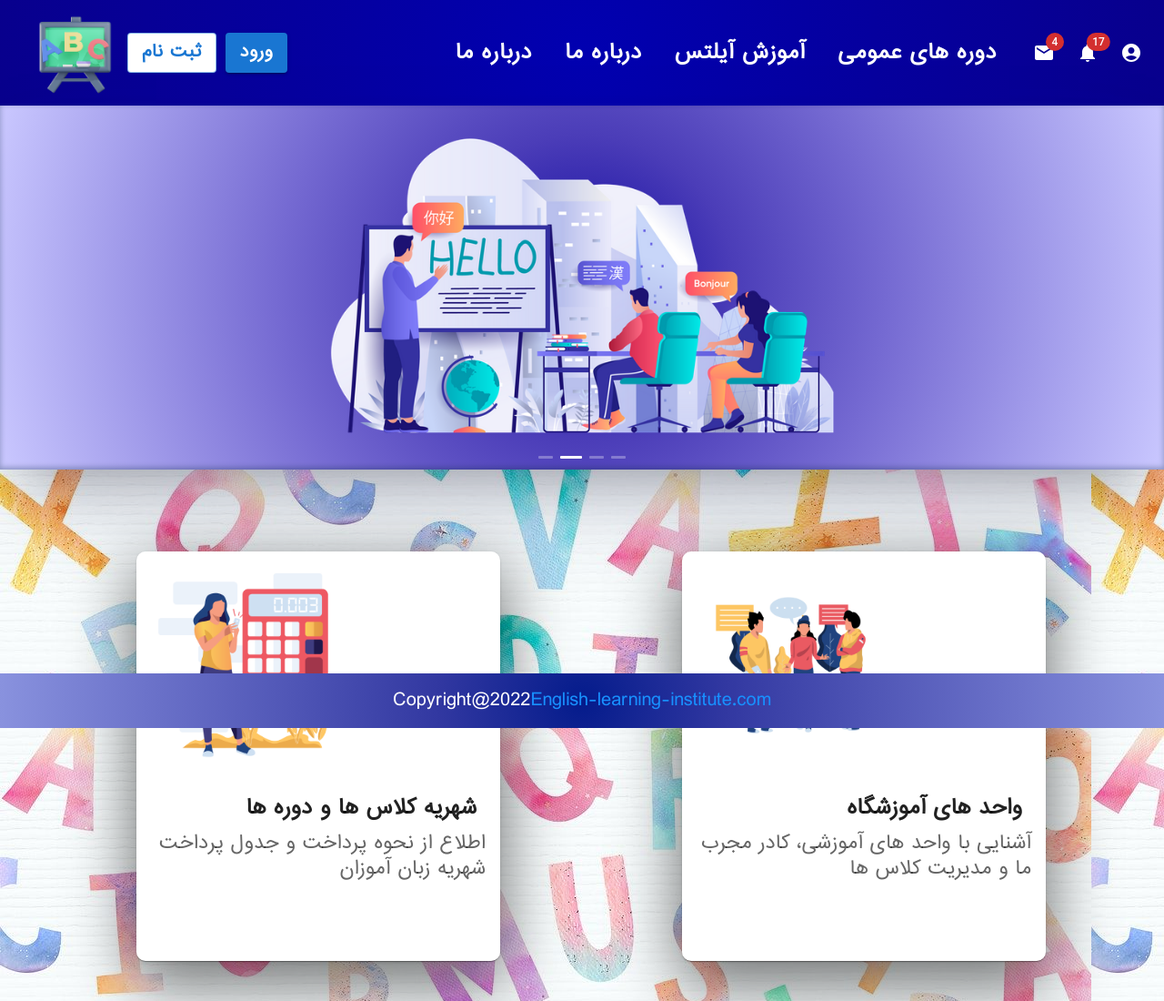
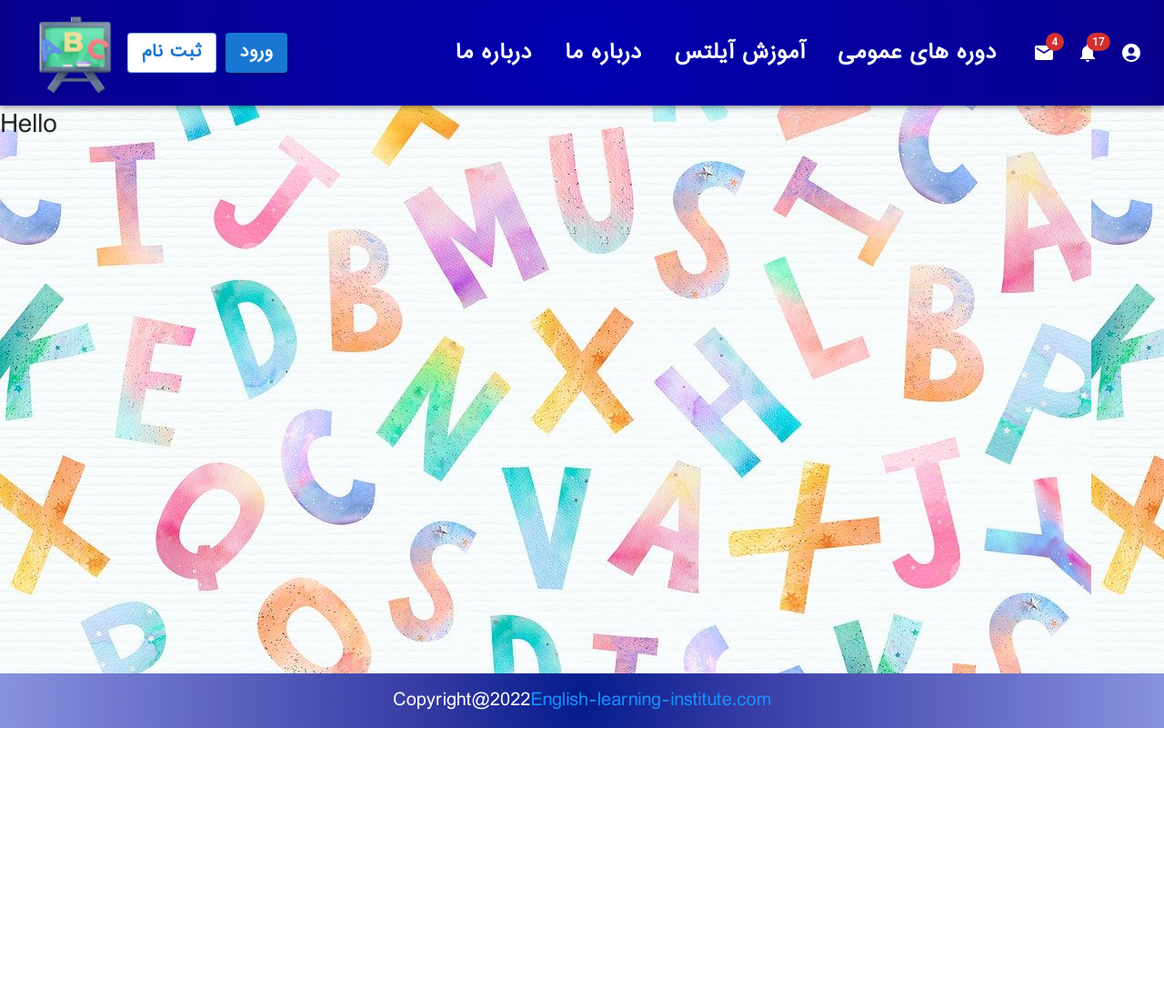
Before and after one commit to Hooman1994/english-learning-institute, a React (Create React App) app: page /test in a window 1280 px wide. Shown: the top 1100 px of the page at 91% size. After the commit the page ends 800 px from the top, so only its background shows below. Built offline with nearby package versions, Linux system fonts and the light colour scheme.

Commit message:
routing and navigation fixed for project

```diff
--- a/package.json
+++ b/package.json
@@ -15,6 +15,7 @@
     "antd": "^4.22.8",
     "react": "^18.2.0",
     "react-dom": "^18.2.0",
+    "react-router-dom": "^6.3.0",
     "react-scripts": "5.0.1",
     "sass": "^1.54.8",
     "web-vitals": "^2.1.4"
--- a/src/App.js
+++ b/src/App.js
@@ -1,15 +1,20 @@
+import { BrowserRouter, Routes, Route } from "react-router-dom";
 import React from "react";
+import MainPage from "../src/pages/main-page/MainPage";
+import LevelTest from "./pages/main-page/LevetTest";
 import Navbar from "./components/Layout/Navbar";
-import MainPage from "../src/pages/main-page/MainPage";
 import Footer from "../src/components/Layout/Footer";
 
 function App() {
   return (
-    <div>
+    <BrowserRouter>
       <Navbar />
-      <MainPage />
+      <Routes>
+        <Route path="/" element={<MainPage />} />
+        <Route path="/test" element={<LevelTest />} />
+      </Routes>
       <Footer />
-    </div>
+    </BrowserRouter>
   );
 }
 
--- a/src/components/Card/Card.js
+++ b/src/components/Card/Card.js
@@ -4,17 +4,29 @@ import CardContent from "@mui/material/CardContent";
 import CardMedia from "@mui/material/CardMedia";
 import Typography from "@mui/material/Typography";
 import { CardActionArea } from "@mui/material";
+import { useNavigate } from "react-router-dom";
 
 export default function CardComponent(props) {
+  let navigate = useNavigate();
+
+  function handleClick(e) {
+    debugger;
+    navigate(props.url);
+  }
   return (
     <div key={props.id}>
-      <Card style={{ width: "400px", height: "450px", borderRadius: "10px" }}>
-        <CardActionArea sx={{fontSize: "50px"}}>
+      <Card
+        style={{ width: "400px", height: "450px", borderRadius: "10px" }}
+        onClick={(e) => {
+          handleClick(e);
+        }}
+      >
+        <CardActionArea sx={{ fontSize: "50px" }}>
           <CardMedia
             component="img"
             image={props.image}
             alt={props.alt}
-            style={{ padding: "10px", width: "250px", height: "250px" , }}
+            style={{ padding: "10px", width: "250px", height: "250px" }}
           />
           <CardContent>
             <Typography
@@ -25,7 +37,7 @@ export default function CardComponent(props) {
                 marginRight: "10px",
                 fontWeight: "bold",
                 fontFamily: "IRANsans",
-                fontSize: "22px"
+                fontSize: "22px",
               }}
             >
               {props.bodyOne}
@@ -37,7 +49,7 @@ export default function CardComponent(props) {
                 direction: "rtl",
                 height: "400px",
                 fontSize: "20px",
-                fontFamily: "IRANsans"
+                fontFamily: "IRANsans",
               }}
             >
               {props.bodyTwo}
--- a/src/components/Layout/Navbar.js
+++ b/src/components/Layout/Navbar.js
@@ -16,6 +16,7 @@ import Image from "../../assets/images/main-logo.webp";
 import FadeMenu from "../MenuItems/MenuItem";
 import { menuItems } from "../../utility/data";
 import Form from "../Form/Form";
+import { useNavigate } from "react-router-dom";
 
 const Search = styled("div")(({ theme }) => ({
   position: "relative",
@@ -34,6 +35,7 @@ const Search = styled("div")(({ theme }) => ({
 }));
 
 export default function PrimarySearchAppBar() {
+  let navigate = useNavigate();
   const [anchorEl, setAnchorEl] = React.useState(null);
   const [mobileMoreAnchorEl, setMobileMoreAnchorEl] = React.useState(null);
 
@@ -164,12 +166,15 @@ export default function PrimarySearchAppBar() {
           <IconButton>
             <img
               src={Image}
+              alt="Logo"
               style={{
                 width: "100px",
                 height: "100px",
                 fontFamily: "IRANsans",
               }}
-              alt="Logo"
+              onClick={() => {
+                navigate("/");
+              }}
             ></img>
           </IconButton>
           <Form
--- a/src/index.js
+++ b/src/index.js
@@ -1,9 +1,12 @@
 import React from "react";
 import ReactDOM from "react-dom/client";
 import App from "./App";
-import "../src/assets/styles/index.module.css"
+
+import "../src/assets/styles/index.module.css";
 
 const root = ReactDOM.createRoot(document.getElementById("root"));
 root.render(
+  <>
     <App />
+  </>
 );
--- /dev/null
+++ b/src/pages/main-page/LevetTest.js
@@ -0,0 +1,11 @@
+import React from "react";
+
+function LevelTest() {
+  return (
+    <div>
+      <h1>Hello</h1>
+    </div>
+  );
+}
+
+export default LevelTest;
--- a/src/pages/main-page/MainPage.js
+++ b/src/pages/main-page/MainPage.js
@@ -20,6 +20,7 @@ function ManiPage() {
                   alt={item.alt}
                   bodyOne={item.bodyOne}
                   bodyTwo={item.bodyTwo}
+                  url={item.url}
                 />
               </div>
             );
--- a/src/utility/data.js
+++ b/src/utility/data.js
@@ -49,6 +49,7 @@ const cardData = [
     image: fee,
     name: "1",
     alt: "fee",
+    url: "/fee",
   },
   {
     id: "2",
@@ -57,6 +58,7 @@ const cardData = [
     image: introduction,
     name: "2",
     alt: "introduction",
+    url: "/introduction",
   },
   {
     id: "3",
@@ -65,6 +67,7 @@ const cardData = [
     image: online,
     name: "3",
     alt: "online",
+    url: "/online",
   },
   {
     id: "4",
@@ -73,6 +76,7 @@ const cardData = [
     image: calendar,
     name: "4",
     alt: "calendar",
+    url: "/calendar",
   },
   {
     id: "5",
@@ -81,6 +85,7 @@ const cardData = [
     image: levelTest,
     name: "5",
     alt: "levelTest",
+    url: "/levelTest",
   },
   {
     id: "6",
@@ -90,6 +95,7 @@ const cardData = [
     image: onlineServices,
     name: "6",
     alt: "onlineServices",
+    url: "/onlineServices",
   },
   {
     id: "7",
@@ -98,6 +104,7 @@ const cardData = [
     image: store,
     name: "7",
     alt: "store",
+    url: "/store",
   },
   {
     id: "8",
@@ -106,6 +113,7 @@ const cardData = [
     image: ttc,
     name: "8",
     alt: "ttc",
+    url: "/ttc",
   },
 ];
 
```
Also changed, not shown: 1 other file (tests, documents, lock files or other folders).
